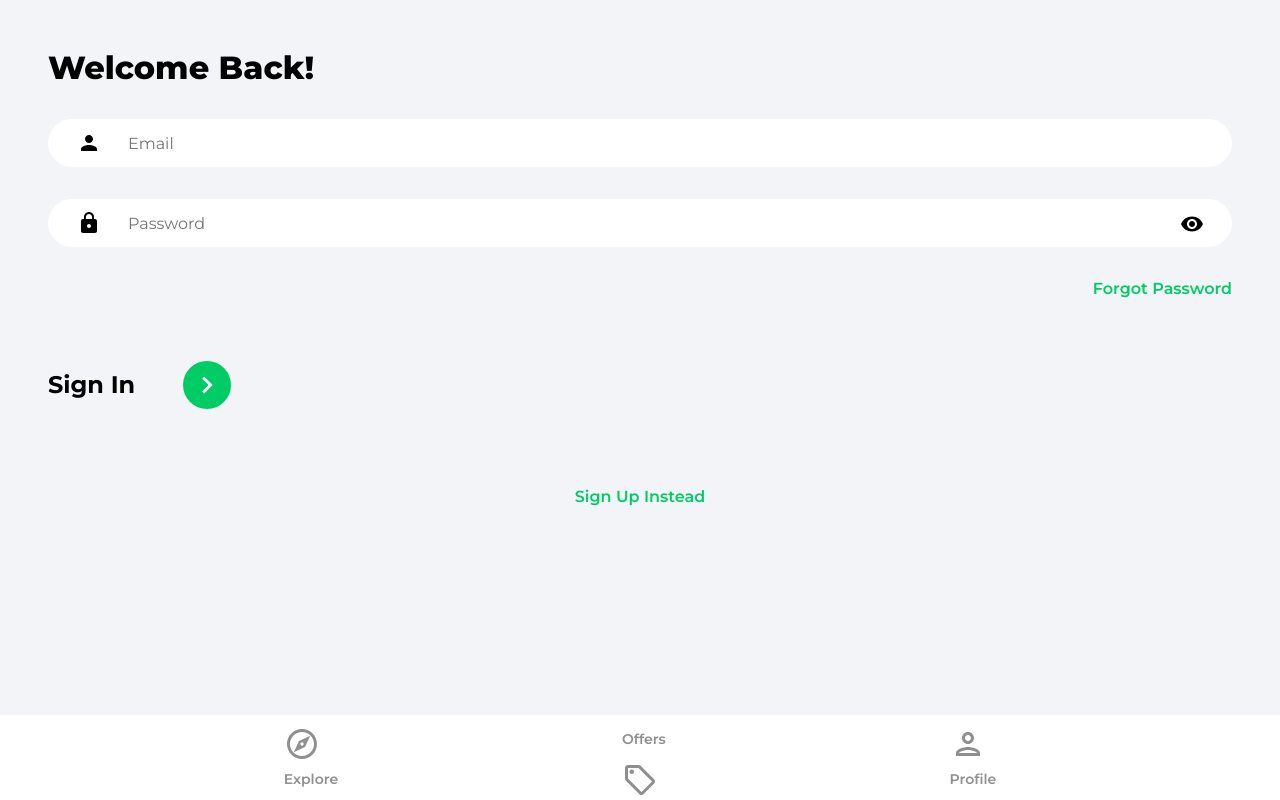
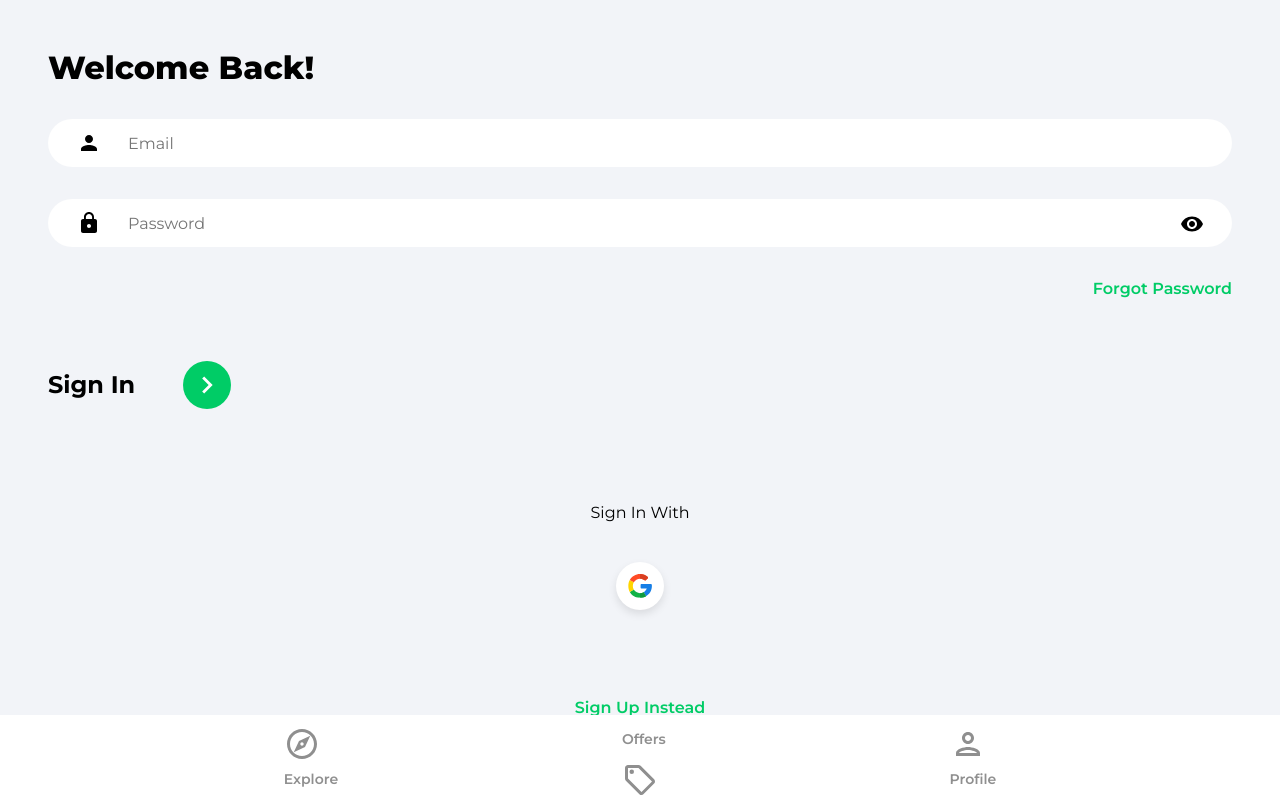
Before and after one commit to StechAnurag/React_JS, a React (Create React App) app in the folder house-marketplace/: page /sign-in in a window 1280 px wide. Built offline with nearby package versions, Linux system fonts and the light colour scheme.

Commit message:
google oAuth feature

```diff
--- /dev/null
+++ b/house-marketplace/src/components/OAuth.js
@@ -0,0 +1,46 @@
+import { useNavigate, useLocation } from 'react-router-dom';
+import { getAuth, signInWithPopup, GoogleAuthProvider } from 'firebase/auth';
+import { setDoc, doc, getDoc, serverTimestamp } from 'firebase/firestore';
+import { db } from '../firebase.config';
+import { toast } from 'react-toastify';
+import googleIcon from '../assets/svg/googleIcon.svg';
+
+function OAuth() {
+  const navigation = useNavigate();
+  const location = useLocation();
+  const onGoogleClick = async () => {
+    try {
+      const auth = getAuth();
+      const provider = new GoogleAuthProvider();
+      const result = await signInWithPopup(auth, provider);
+      const user = result.user;
+
+      // check if the user exists in DB
+      const docRef = doc(db, 'users', user.uid);
+      const docSnap = await getDoc(docRef);
+
+      // if the user does not exist then only, save in DB
+      if (!docSnap.exists()) {
+        await setDoc(doc(db, 'users', user.uid), {
+          name: user.displayName,
+          email: user.email,
+          timestamp: serverTimestamp()
+        });
+        navigation('/');
+      }
+    } catch (err) {
+      console.log(err);
+      toast.error('Could not authorize with google');
+    }
+  };
+  return (
+    <div className="socialLogin">
+      <p>Sign {location.pathname === '/sign-in' ? 'In' : 'Up'} With</p>
+      <button className="socialIconDiv" onClick={onGoogleClick}>
+        <img className="socialIconImg" src={googleIcon} alt="googleIcon" />
+      </button>
+    </div>
+  );
+}
+
+export default OAuth;
--- a/house-marketplace/src/pages/SignIn.js
+++ b/house-marketplace/src/pages/SignIn.js
@@ -4,6 +4,7 @@
 import { toast } from 'react-toastify';
 import { ReactComponent as ArrowRightIcon } from '../assets/svg/keyboardArrowRightIcon.svg';
 import visibilityIcon from '../assets/svg/visibilityIcon.svg';
+import OAuth from '../components/OAuth';
 
 function SignIn() {
   const [showPassword, setShowPassword] = useState(false);
@@ -67,7 +68,7 @@
           </div>
         </form>
 
-        {/* Google OAuth */}
+        <OAuth />
         <Link to="/sign-up" className="registerLink">
           Sign Up Instead
         </Link>
--- a/house-marketplace/src/pages/SignUp.js
+++ b/house-marketplace/src/pages/SignUp.js
@@ -6,6 +6,7 @@
 import { toast } from 'react-toastify';
 import { ReactComponent as ArrowRightIcon } from '../assets/svg/keyboardArrowRightIcon.svg';
 import visibilityIcon from '../assets/svg/visibilityIcon.svg';
+import OAuth from '../components/OAuth';
 
 function SignUp() {
   const [showPassword, setShowPassword] = useState(false);
@@ -78,7 +79,7 @@
           </div>
         </form>
 
-        {/* Google OAuth */}
+        <OAuth />
         <Link to="/sign-in" className="registerLink">
           Sign In Instead
         </Link>
```
